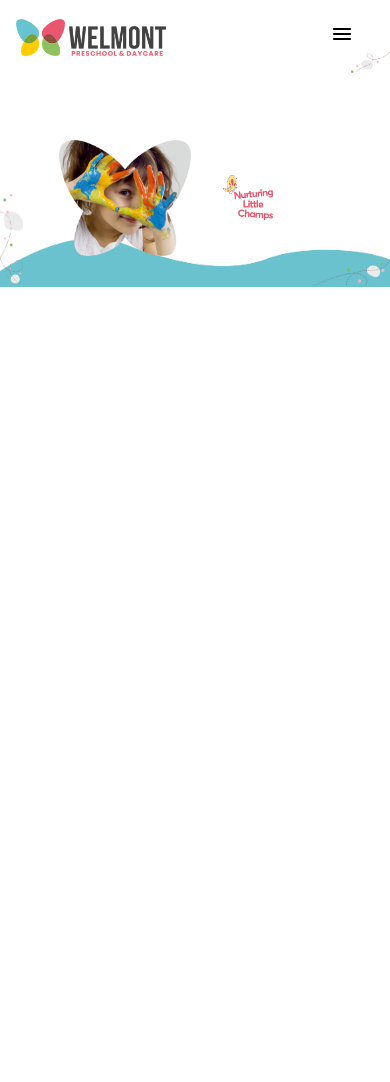
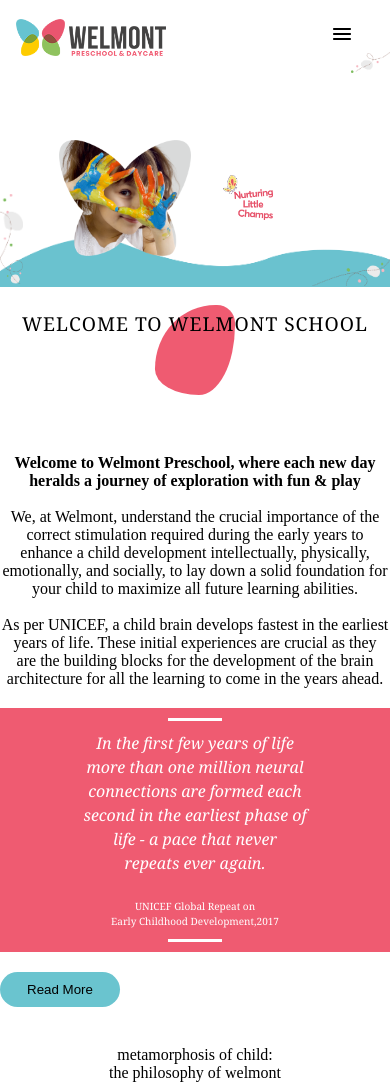
Before and after one commit to abhishek72340/Triverse, a React (Vite) app: page / in a window 390 px wide. Before the commit the page ends 844 px from the top, so only its background shows below. Built offline with nearby package versions, Linux system fonts and the light colour scheme.

Commit message:
add welcome section

```diff
--- /dev/null
+++ b/src/Components/CalculationSection/CalculateSection.css
@@ -0,0 +1,4 @@
+.calculate-heading{
+    margin-top: 10%;
+    text-align: center;
+}
--- /dev/null
+++ b/src/Components/CalculationSection/CalculationSection.jsx
@@ -0,0 +1,14 @@
+import "./CalculateSection.css";
+import React from "react";
+const CalculationSection = () => {
+  return (
+    <>
+      <p className="calculate-heading">
+        metamorphosis of child:
+        <br /> the philosophy of welmont
+      </p>
+    </>
+  );
+};
+
+export default CalculationSection;
--- /dev/null
+++ b/src/Components/WelcomeSection/WelcomeSection.css
@@ -0,0 +1,122 @@
+.welcome-heading {
+  margin-top: 14%;
+  text-align: center;
+  font-size: 1.6rem;
+  text-transform: uppercase;
+  letter-spacing: 1px;
+  z-index: 1;
+  font-family: Georgia, "Times New Roman", Times, serif;
+}
+.welcome-bubble {
+  border-radius: 77% 23% 46% 56% / 72% 20% 79% 29%;
+  height: 90px;
+  width: 80px;
+  background-color: rgb(239 91 113);
+  margin: auto;
+  margin-top: -4.2rem;
+}
+
+.text-aside-container {
+  display: flex;
+  align-items: center;
+  margin-top: 10%;
+  gap: 3rem;
+}
+.text {
+  margin-left: 20%;
+}
+
+.aside-container {
+  width: 45%;
+  height: 55vh;
+  border-radius: 180px 0 0 180px;
+  background-color: rgb(239 91 113);
+  position: absolute;
+  right: 0;
+  display: flex;
+  flex-direction: column;
+  justify-content: center;
+  align-items: center;
+  color: #fff;
+  line-height: 1.5;
+  font-size: 1.2rem;
+  font-family: Georgia, "Times New Roman", Times, serif;
+  text-align: center;
+}
+.unicef-text {
+  font-size: 11px;
+}
+.top-line {
+  width: 14%;
+  background-color: #fff;
+  height: 3px;
+  margin: 10px;
+}
+.bottom-line {
+  width: 14%;
+  background-color: #fff;
+  height: 3px;
+  margin: 10px;
+}
+.read-more-btn {
+  background-color: rgb(106 196 207);
+  color: #000;
+  border: rgb(106 196 207);
+  border-radius: 25px;
+  width: 120px;
+  padding: 10px;
+  cursor: pointer;
+  margin-left: 20%;
+  margin-top: 2%;
+}
+.read-more-btn:hover {
+  background-color: #000;
+  color: #fff;
+}
+
+@media screen and (max-width: 480px) {
+  .welcome-heading {
+    font-size: 1.2rem;
+  }
+  .welcome-bubble {
+    margin-top: -2rem;
+  }
+  .text {
+    font-size: 1rem;
+  }
+  .aside-container {
+    font-size: 1rem;
+  }
+  .unicef-text {
+    font-size: 10px;
+  }
+}
+@media screen and (min-width: 481px) and (max-width: 769px) {
+  .welcome-bubble {
+    margin-top: -3rem;
+  }
+}
+
+@media screen and (max-width: 1024px) {
+  .text-aside-container {
+    flex-direction: column;
+    gap: 0;
+  }
+  .text {
+    margin-left: 0;
+    margin-top: 20px;
+    text-align: center;
+  }
+  .aside-container {
+    width: 100%;
+    height: auto;
+    border-radius: 0;
+    position: static;
+    margin-top: 20px;
+  }
+  .read-more-btn {
+    margin-left: auto;
+    margin-right: auto;
+    margin-top: 20px;
+  }
+}
--- a/src/Components/WelcomeSection/WelcomeSection.jsx
+++ b/src/Components/WelcomeSection/WelcomeSection.jsx
@@ -1,5 +1,62 @@
+import "./WelcomeSection.css";
 const WelcomeSection = () => {
-  return <>sd k</>;
+  return (
+    <>
+      <p className="welcome-heading">welcome to welmont school</p>
+      <div className="welcome-bubble"></div>
+
+      <div className="text-aside-container">
+        <p className="text">
+          <b>
+            Welcome to Welmont Preschool, where each new day
+            <br />
+            heralds a journey of exploration with fun & play
+          </b>
+          <br />
+          <br />
+          We, at Welmont, understand the crucial importance of the
+          <br /> correct stimulation required during the early years to
+          <br /> enhance a child development intellectually, physically,
+          <br /> emotionally, and socially, to lay down a solid foundation for
+          <br /> your child to maximize all future learning abilities.
+          <br />
+          <br />
+          As per UNICEF, a child brain develops fastest in the earliest
+          <br /> years of life. These initial experiences are crucial as they{" "}
+          <br />
+          are the building blocks for the development of the brain
+          <br /> architecture for all the learning to come in the years ahead.
+          <br />
+        </p>
+
+        <div className="aside-container">
+          <div className="top-line"></div>
+
+          <i>
+            {" "}
+            In the first few years of life
+            <br />
+            more than one million neural
+            <br />
+            connections are formed each <br />
+            second in the earliest phase of
+            <br />
+            life - a pace that never
+            <br />
+            repeats ever again.
+          </i>
+          <br />
+          <p className="unicef-text">
+            {" "}
+            UNICEF Global Repeat on
+            <br /> Early Childhood Development,2017
+          </p>
+          <div className="bottom-line"></div>
+        </div>
+      </div>
+      <button className="read-more-btn">Read More</button>
+    </>
+  );
 };
 
 export default WelcomeSection;
--- a/src/Pages/Home/Home.jsx
+++ b/src/Pages/Home/Home.jsx
@@ -1,10 +1,14 @@
 import Header from "../../Components/Header/Header";
 import HeroSection from "../../Components/HeroSection/HeroSection";
+import WelcomeSection from "./../../Components/WelcomeSection/WelcomeSection";
+import CalculationSection from "./../../Components/CalculationSection/CalculationSection";
 const Home = () => {
   return (
     <>
       <Header />
       <HeroSection />
+      <WelcomeSection />
+      <CalculationSection />
     </>
   );
 };
```
